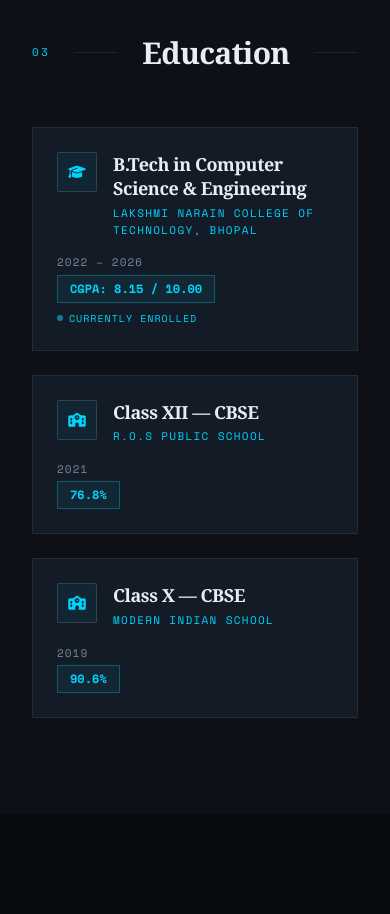
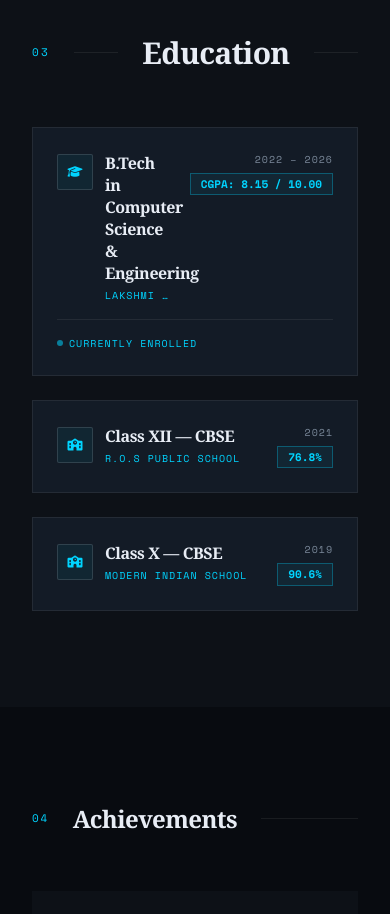
Before and after one commit to Kumargaurav126/My-Portfolio, a React (Vite) app: page / in a window 390 px wide. Shown: the part 5700-6614 px from the top of the page. Built offline with nearby package versions, Linux system fonts and the light colour scheme; a web font is replaced by a local one.

Commit message:
Final changes in the Responsiveness

```diff
--- a/src/components/Education.jsx
+++ b/src/components/Education.jsx
@@ -45,7 +45,7 @@ export default function Education() {
         {/* Timeline */}
         <div className="relative">
 
-          {/* Vertical line */}
+          {/* Vertical line — desktop only */}
           <div className="absolute left-[19px] top-2 bottom-2 w-px bg-border2 hidden md:block" />
 
           <div className="space-y-6">
@@ -55,38 +55,39 @@ export default function Education() {
                 className="project-card bg-card border border-border p-6 md:p-8 md:ml-12 relative animate-reveal"
                 style={{ animationDelay: `${i * 0.15}s`, animationFillMode: "both" }}
               >
-                {/* Dot on timeline */}
+                {/* Dot on timeline — desktop only */}
                 <div className="hidden md:flex absolute -left-[49px] top-8 w-[22px] h-[22px] rounded-full border-2 border-accent bg-bg2 items-center justify-center">
                   <span className="w-2 h-2 rounded-full bg-accent" />
                 </div>
 
-                <div className="flex flex-col sm:flex-row sm:items-start sm:justify-between gap-4">
+                {/* Top row — icon + degree + year/grade on same line */}
+                <div className="flex items-start justify-between gap-4">
 
-                  {/* Left — degree + institution */}
-                  <div className="flex items-start gap-4">
+                  {/* Left — icon + degree + institution */}
+                  <div className="flex items-start gap-3 min-w-0">
                     <div
-                      className="w-10 h-10 rounded-sm border border-border2 flex items-center justify-center flex-shrink-0"
+                      className="w-9 h-9 rounded-sm border border-border2 flex items-center justify-center flex-shrink-0 mt-0.5"
                       style={{ background: "rgba(0,212,255,0.06)" }}
                     >
-                      <i className={`${edu.icon} text-accent text-sm`} />
+                      <i className={`${edu.icon} text-accent text-xs`} />
                     </div>
-                    <div>
-                      <h3 className="font-serif font-black text-lg text-ink tracking-tight leading-snug">
+                    <div className="min-w-0">
+                      <h3 className="font-serif font-black text-base md:text-lg text-ink tracking-tight leading-snug">
                         {edu.degree}
                       </h3>
-                      <p className="font-mono text-[11px] text-accent tracking-[0.12em] uppercase mt-1">
+                      <p className="font-mono text-[10px] text-accent tracking-[0.1em] uppercase mt-1 truncate">
                         {edu.institution}
                       </p>
                     </div>
                   </div>
 
-                  {/* Right — year + grade */}
-                  <div className="flex flex-col items-start sm:items-end gap-1 flex-shrink-0">
-                    <span className="font-mono text-[11px] text-muted tracking-widest uppercase">
+                  {/* Right — year + grade stacked, always visible */}
+                  <div className="flex flex-col items-end gap-1.5 flex-shrink-0">
+                    <span className="font-mono text-[10px] text-muted tracking-widest uppercase whitespace-nowrap">
                       {edu.year}
                     </span>
                     <span
-                      className="font-mono text-[12px] font-bold px-3 py-1 border"
+                      className="font-mono text-[11px] font-bold px-2.5 py-0.5 border whitespace-nowrap"
                       style={{
                         color: "#00d4ff",
                         borderColor: "rgba(0,212,255,0.3)",
@@ -95,15 +96,20 @@ export default function Education() {
                     >
                       {edu.grade}
                     </span>
-                    {edu.current && (
-                      <span className="font-mono text-[10px] tracking-widest uppercase text-accent flex items-center gap-1.5 mt-1">
-                        <span className="w-1.5 h-1.5 rounded-full bg-accent animate-pulse" />
-                        Currently enrolled
-                      </span>
-                    )}
                   </div>
 
                 </div>
+
+                {/* Currently enrolled badge — below, full width */}
+                {edu.current && (
+                  <div className="mt-4 pt-4 border-t border-border">
+                    <span className="font-mono text-[10px] tracking-widest uppercase text-accent flex items-center gap-1.5">
+                      <span className="w-1.5 h-1.5 rounded-full bg-accent animate-pulse" />
+                      Currently enrolled
+                    </span>
+                  </div>
+                )}
+
               </div>
             ))}
           </div>
```
